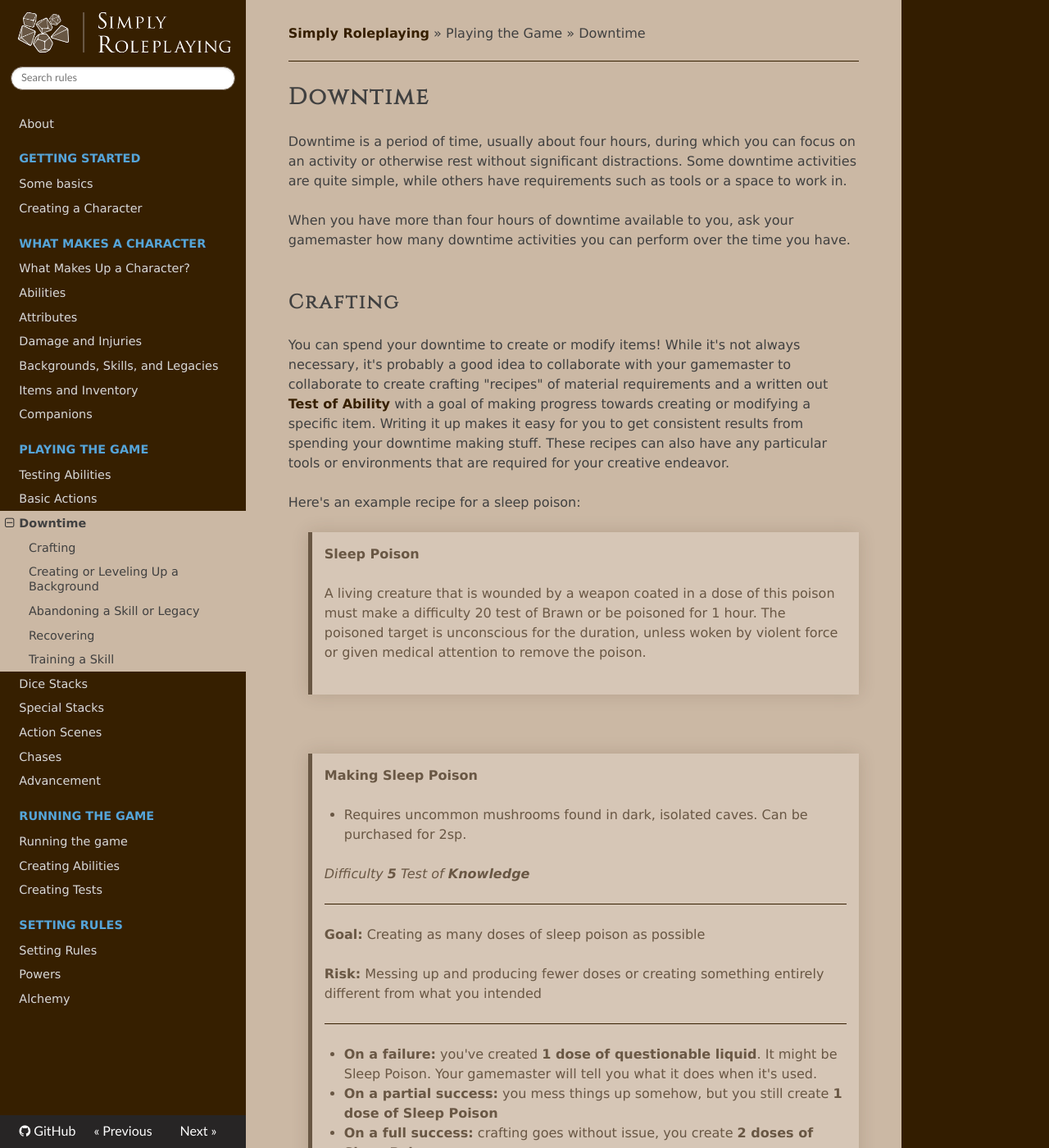
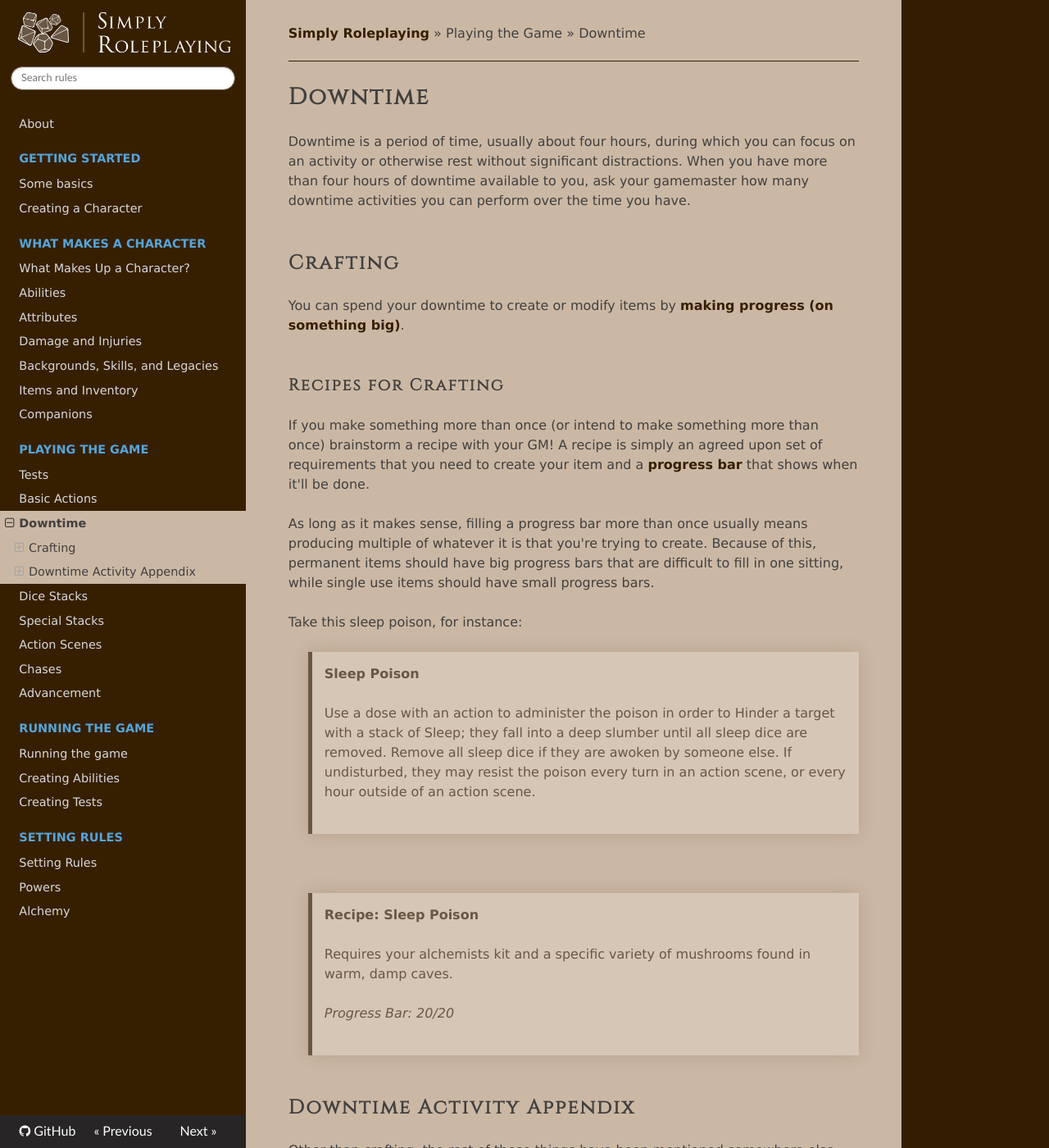
Before and after one commit to TheFifthRider/simply-roleplaying-webapp, an MkDocs documentation site: the page built from docs/gameplay/downtime.md, in a window 1280 px wide and 1400 px high. Shown: the whole window at 82% size. Built offline with MkDocs 1.6.1, drawn with Linux system fonts in a browser that asks for light colours; nearby versions of some CDN libraries; some of the changed text lies outside the part shown.

Commit message:
edit: Updating downtime

```diff
--- a/docs/character/abilities.md
+++ b/docs/character/abilities.md
@@ -175,3 +175,11 @@ Another way is by adding additional tags, or increasing the magnitude of those t
 > <i class="ra ra-crossed-swords"></i> **Firestorm**
 >
 > As an action, you can spend 1 _mp_ to make an Attack with Knowledge against a target within _long range_ and all targets within _medium range_ of them.
+
+## Big Abilities
+
+Most abilities are going to be the kind you see above, but sometimes you just want to go _bigger_ to summon a meteor storm or telekinetically pull a starship down from the sky. For these sorts of abilities, talk with your GM. It's possible that what you're really trying to do is to [make progress on something big](../gameplay/basic_actions.md#make-progress-on-something-big).
+
+If you and your GM agree that this is something you should have on your character sheet, then you should pick a way to earn it. Maybe you need to develop the ability as something smaller, and then get the big version after you've upgraded it a certain number of times. Maybe the ability costs more points of potential than a regular one.
+
+Finally, abilities get bigger and badder the more requirements you put on them. If you want a really big ability, you should attach some pretty serious requirements. Most of the time, this is at least spending downtime to prepare the big ability for action. Review [requirements](../running_the_game/creating_abilities.md#requirements) with your GM and pick some that make sense!
--- a/docs/gameplay/downtime.md
+++ b/docs/gameplay/downtime.md
@@ -1,52 +1,56 @@
 # Downtime
 
-Downtime is a period of time, usually about four hours, during which you can focus on an activity or otherwise rest without significant distractions. Some downtime activities are quite simple, while others have requirements such as tools or a space to work in.
-
-When you have more than four hours of downtime available to you, ask your gamemaster how many downtime activities you can perform over the time you have.
+Downtime is a period of time, usually about four hours, during which you can focus on an activity or otherwise rest without significant distractions. When you have more than four hours of downtime available to you, ask your gamemaster how many downtime activities you can perform over the time you have.
 
 ## Crafting
 
-You can spend your downtime to create or modify items! While it's not always necessary, it's probably a good idea to collaborate with your gamemaster to collaborate to create crafting "recipes" of material requirements and a written out [Test of Ability](tests.md) with a goal of making progress towards creating or modifying a specific item. Writing it up makes it easy for you to get consistent results from spending your downtime making stuff. These recipes can also have any particular tools or environments that are required for your creative endeavor.
+You can spend your downtime to create or modify items by [making progress (on something big)](../gameplay/basic_actions.md#make-progress-on-something-big).
 
-Here's an example recipe for a sleep poison:
+### Recipes for Crafting
+
+If you make something more than once (or intend to make something more than once) brainstorm a recipe with your GM! A recipe is simply an agreed upon set of requirements that you need to create your item and a [progress bar](../running_the_game/creating_tests.md#progress-bar) that shows when it'll be done.
+
+As long as it makes sense, filling a progress bar more than once usually means producing multiple of whatever it is that you're trying to create. Because of this, permanent items should have big progress bars that are difficult to fill in one sitting, while single use items should have small progress bars.
+
+Take this sleep poison, for instance:
 
 >  **Sleep Poison**
 >
->   A living creature that is wounded by a weapon coated in a dose of this poison must make a difficulty 20 test of Brawn or be poisoned for 1 hour. The poisoned target is unconscious for the duration, unless woken by violent force or given medical attention to remove the poison.
+>   Use a dose with an action to administer the poison in order to Hinder a target with a stack of Sleep; they fall into a deep slumber until all sleep dice are removed. Remove all sleep dice if they are awoken by someone else. If undisturbed, they may resist the poison every turn in an action scene, or every hour outside of an action scene.
 
 &nbsp;
 
->  **Making Sleep Poison**
+>  **Recipe: Sleep Poison**
 >
->  * Requires uncommon mushrooms found in dark, isolated caves. Can be purchased for 2sp.
+>  Requires your alchemists kit and a specific variety of mushrooms found in warm, damp caves.
 >
->  _Difficulty **5** Test of **Knowledge**_
+>  _Progress Bar: 20/20_
 >
->  ****
->
->  **Goal:** Creating as many doses of sleep poison as possible
->
->  **Risk:** Messing up and producing fewer doses or creating something entirely different from what you intended
->
->  ****
->
->  * **On a failure:** you've created **1 dose of questionable liquid**. It might be Sleep Poison. Your gamemaster will tell you what it does when it's used.
->* **On a partial success:** you mess things up somehow, but you still create **1 dose of Sleep Poison**
->  * **On a full success:** crafting goes without issue, you create **2 doses of Sleep Poison**
->* **On a critical success:** not only do you craft the doses successfully, but you're able to squeeze an extra one through precision use of your materials. You create **3 doses of Sleep Poison**
 
-## Creating or Leveling Up a Background
+## Downtime Activity Appendix
 
-You can spend downtime to reflect on their past experiences and form backgrounds out of them or level up existing backgrounds. More details on building and leveling up a background can be found in [Building a Background (Skills and Backgrounds)](../character/backgrounds.md#building-a-background) and [Leveling Up Backgrounds (Skills and Backgrounds)](../character/backgrounds.md#Leveling Up Backgrounds).
+Other than crafting, the rest of these things have been mentioned somewhere else, but they're collected here for your convenience.
 
-## Abandoning a Skill or Legacy
+### Abandoning a Skill or Legacy
 
-During downtime, you can always choose to regain some potential by abandoning a skill or legacy in addition to any other downtime activities. More details on reclaiming points from skills and legacies can be found in [Forgetting a Skill (Skills and Backgrounds)](../character/backgrounds.md#abandoning-a-skill-or-legacy).
+You can choose to regain some potential by [abandoning a skill or legacy](../character/backgrounds.md#abandoning-a-skill-or-legacy) in addition to any other downtime activities.
 
-## Recovering
+### Creating or Leveling Up a Background
 
-You can spend a period of downtime recovering to erase all of the injury boxes on their character sheet and restore your spent [ability points](../character/abilities.md#costs-and-ability-points). More details on recovering from injuries specifically can be found in [Damage and Injuries](../character/health.md#Recovering).
+You can spend downtime reflecting on your past experiences to [combine dice into backgrounds](../character/backgrounds.md#building-a-background). Feel free to describe the scene as a flash back or a montage to the table to get everyone in on the fun.
 
-## Training a Skill
+### Developing Skills and Legacies
 
-Provided that you have access to training materials or a trainer, you can spend downtime to train a skill. More details on training can be found in [Training (Skills and Backgrounds)](../character/backgrounds.md#training).
+Downtime can be spent to develop your [skills and legacies](../character/backgrounds.md#skills-and-legacies), whether it's training to further your _swordsmanship_, carousing to develop your reputation as a _drinking buddy to everyone in town_, or doing coursework to advance your skill in _dragonology_.
+
+### Preparing
+
+You can spend downtime to prepare for an upcoming challenge by [preparing](../gameplay/basic_actions.md#prepare).
+
+### Recovering
+
+You can spend a period of downtime [recovering](../character/health.md#Recovering) to erase all of the injury boxes on your character sheet, heal from any damage you sustained, and restore your spent [ability points](../character/abilities.md#costs-and-ability-points).
+
+### Use a Big Ability
+
+When you pick out abilities for your character, you can earn [big abilities](../character/abilities.md#big-abilities) that usually require you to spend some downtime preparing for use!
--- a/docs/gameplay/tests.md
+++ b/docs/gameplay/tests.md
@@ -1,4 +1,4 @@
-# Testing Abilities
+# Tests
 When you try to do something and there's drama involved with whether or not you can do what you try to do, your gamemaster will ask you to "test" the attribute that makes the most sense for the situation.
 
 When they do, you'll look at your [skills, legacies, and backgrounds](../character/backgrounds.md) and pick whichever feel appropriate to the situation. However, you can't pick more dice than your level plus the attribute you're testing.
```
Also changed, not shown: docs/running_the_game/creating_tests.md (+3 -3 lines).
